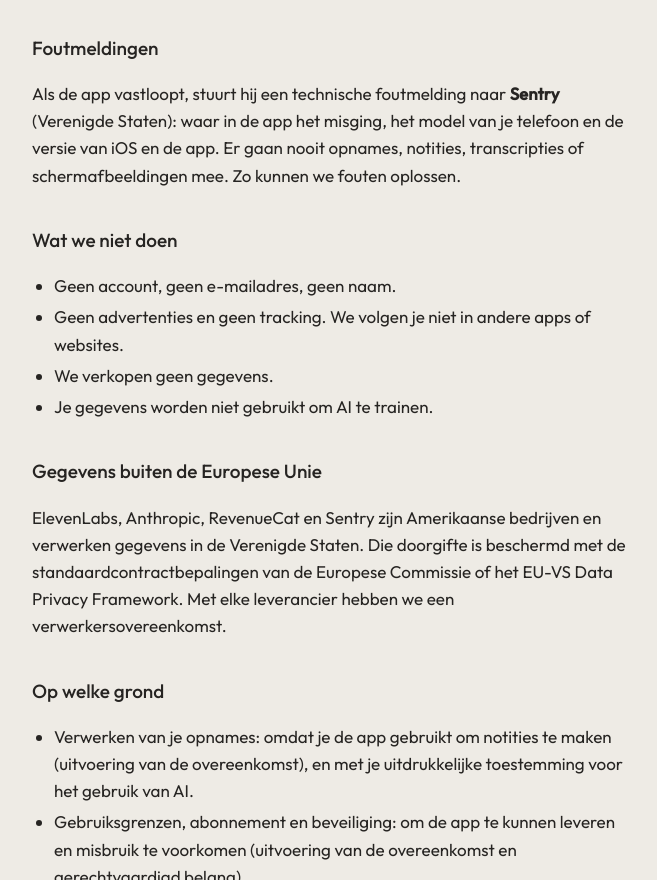
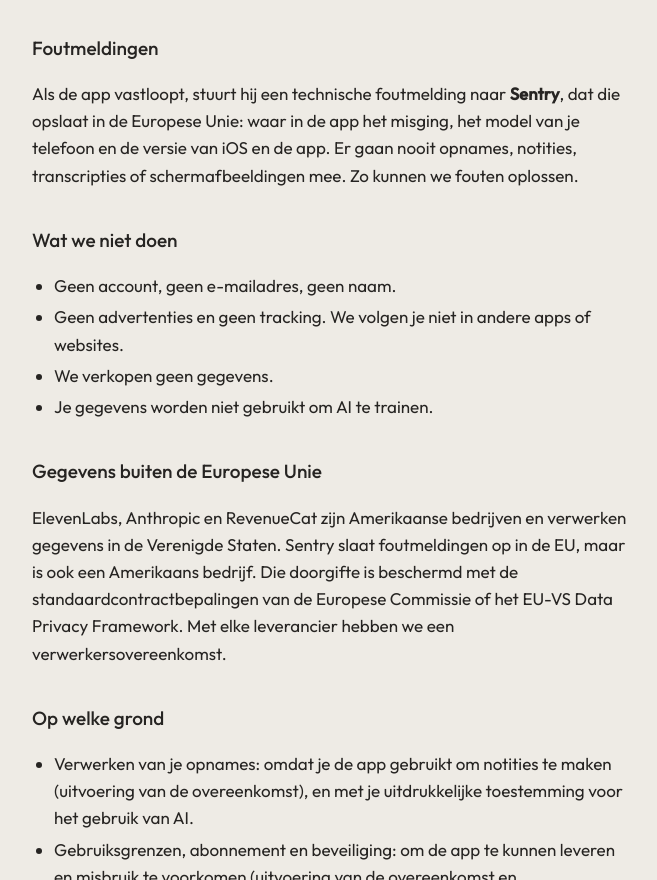
Before and after one commit to smaayen-rgb/audidict-website, a plain HTML site: page privacy/index.html in a window 1280 px wide. Shown: the part 2150-3030 px from the top of the page, without its empty margins (308-965 px from the left). Drawn offline with Linux system fonts and the light colour scheme.

Commit message:
Privacy: Sentry slaat op in de EU
Co-Authored-By: Claude Opus 5.5 <noreply@anthropic.com>

```diff
--- a/privacy/index.html
+++ b/privacy/index.html
@@ -47,7 +47,7 @@
 <h2>Abonnement en betalen</h2>
 <p>Betalen gaat via Apple. Wij zien je betaalgegevens niet. <strong>RevenueCat</strong> (Verenigde Staten) houdt voor ons bij of je een abonnement hebt, zodat je het ook op een nieuwe telefoon kunt herstellen. RevenueCat krijgt daarvoor het willekeurige installatienummer en de aankoopgegevens van Apple, maar niet je naam of e-mailadres.</p>
 <h2>Foutmeldingen</h2>
-<p>Als de app vastloopt, stuurt hij een technische foutmelding naar <strong>Sentry</strong> (Verenigde Staten): waar in de app het misging, het model van je telefoon en de versie van iOS en de app. Er gaan nooit opnames, notities, transcripties of schermafbeeldingen mee. Zo kunnen we fouten oplossen.</p>
+<p>Als de app vastloopt, stuurt hij een technische foutmelding naar <strong>Sentry</strong>, dat die opslaat in de Europese Unie: waar in de app het misging, het model van je telefoon en de versie van iOS en de app. Er gaan nooit opnames, notities, transcripties of schermafbeeldingen mee. Zo kunnen we fouten oplossen.</p>
 <h2>Wat we niet doen</h2>
 <ul>
 <li>Geen account, geen e-mailadres, geen naam.</li>
@@ -56,7 +56,7 @@
 <li>Je gegevens worden niet gebruikt om AI te trainen.</li>
 </ul>
 <h2>Gegevens buiten de Europese Unie</h2>
-<p>ElevenLabs, Anthropic, RevenueCat en Sentry zijn Amerikaanse bedrijven en verwerken gegevens in de Verenigde Staten. Die doorgifte is beschermd met de standaardcontractbepalingen van de Europese Commissie of het EU-VS Data Privacy Framework. Met elke leverancier hebben we een verwerkersovereenkomst.</p>
+<p>ElevenLabs, Anthropic en RevenueCat zijn Amerikaanse bedrijven en verwerken gegevens in de Verenigde Staten. Sentry slaat foutmeldingen op in de EU, maar is ook een Amerikaans bedrijf. Die doorgifte is beschermd met de standaardcontractbepalingen van de Europese Commissie of het EU-VS Data Privacy Framework. Met elke leverancier hebben we een verwerkersovereenkomst.</p>
 <h2>Op welke grond</h2>
 <ul>
 <li>Verwerken van je opnames: omdat je de app gebruikt om notities te maken (uitvoering van de overeenkomst), en met je uitdrukkelijke toestemming voor het gebruik van AI.</li>
```
